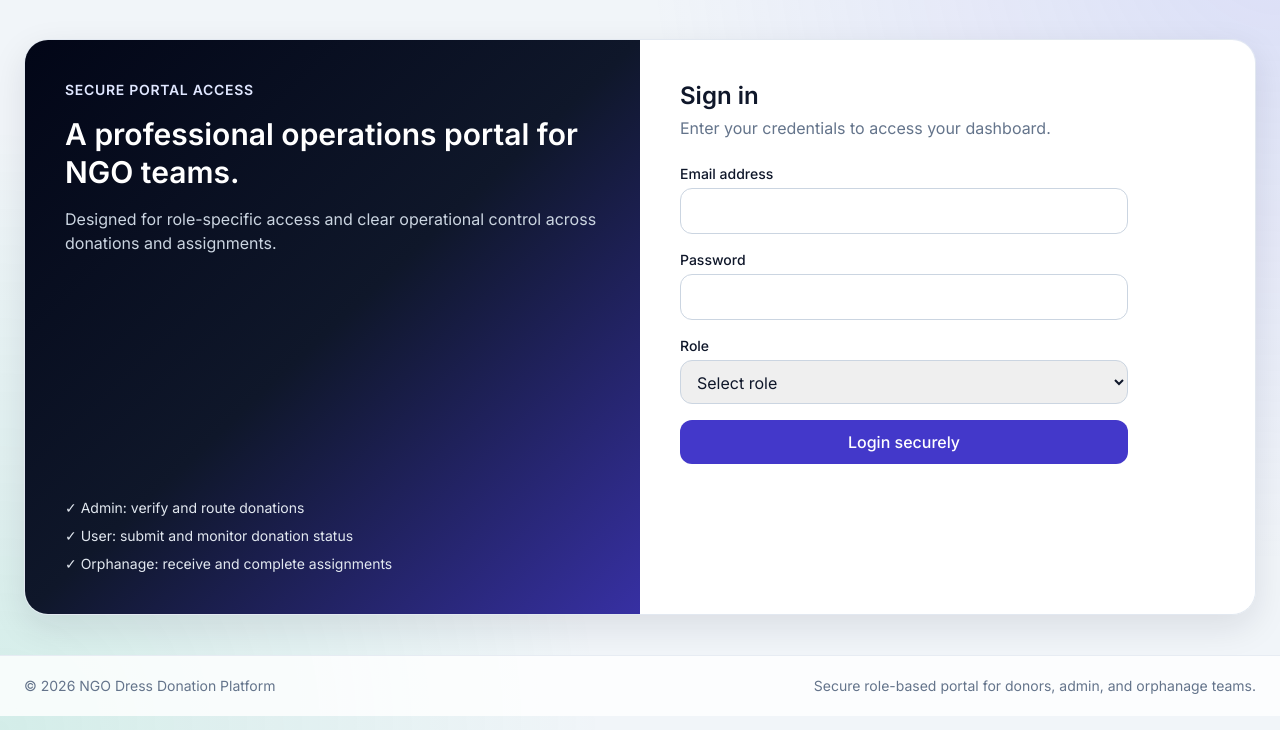
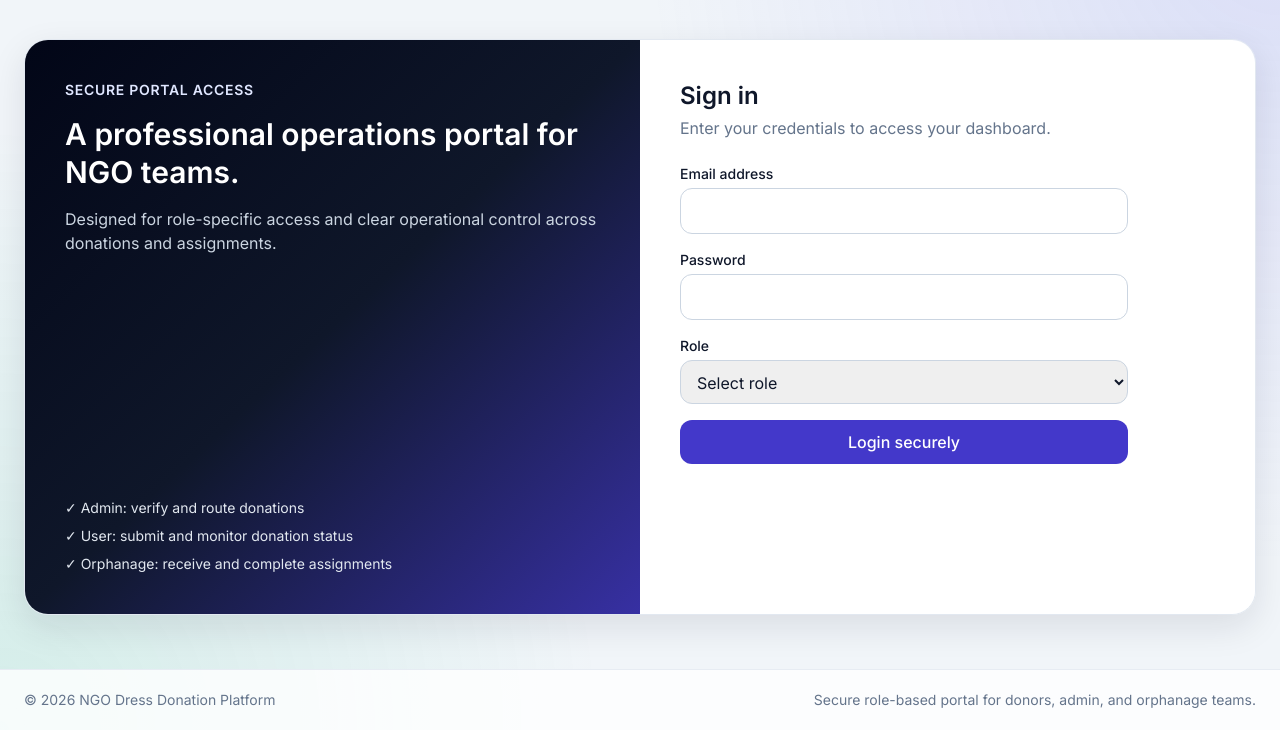
Before and after one commit to tester-6040/Ngo, a PHP site: page /login in a window 1280 px wide. Shown: the part 70-800 px from the top of the page. Run offline with PHP 8.4, Linux system fonts and the light colour scheme; some libraries are stand-ins or nearby versions.

Commit message:
Refine header/logout behavior and pin footer layout

```diff
--- a/layout.php
+++ b/layout.php
@@ -54,7 +54,7 @@ function render_header(string $title): void
             }
         </script>
     </head>
-    <body class="bg-slate-100 text-slate-900 min-h-screen font-sans antialiased">
+    <body class="bg-slate-100 text-slate-900 min-h-screen font-sans antialiased flex flex-col">
     <div class="fixed inset-0 -z-10 bg-[radial-gradient(circle_at_top_right,_rgba(99,102,241,0.16),_transparent_42%),radial-gradient(circle_at_bottom_left,_rgba(16,185,129,0.13),_transparent_40%)]"></div>
     <nav class="sticky top-0 z-20 backdrop-blur bg-white/90 border-b border-slate-200/80">
         <div class="max-w-7xl mx-auto px-6 py-4 flex items-center justify-between">
@@ -66,7 +66,10 @@ function render_header(string $title): void
                         <?= h(ucfirst($user['role'])) ?>
                     </span>
                     <span class="text-slate-500 hidden md:block"><?= h($user['name']) ?></span>
-                    <a class="bg-slate-900 hover:bg-slate-800 text-white px-4 py-2 rounded-lg" href="<?= h(route_url('logout')) ?>">Logout</a>
+                    <form method="post" action="<?= h(route_url('logout')) ?>" class="inline-block">
+                        <input type="hidden" name="csrf_token" value="<?= h(csrf_token()) ?>">
+                        <button class="bg-slate-900 hover:bg-slate-800 text-white px-4 py-2 rounded-lg">Logout</button>
+                    </form>
                 <?php else: ?>
                     <a class="text-slate-600 hover:text-slate-900" href="<?= h(route_url('login')) ?>">Login</a>
                     <a class="bg-brand-700 hover:bg-brand-600 text-white px-4 py-2 rounded-lg" href="<?= h(route_url('register')) ?>">Create account</a>
@@ -74,7 +77,7 @@ function render_header(string $title): void
             </div>
         </div>
     </nav>
-    <main class="max-w-7xl mx-auto px-6 py-10">
+    <main class="max-w-7xl w-full mx-auto px-6 py-10 flex-1">
     <?php
 
     foreach (consume_flash() as $item) {
@@ -90,7 +93,7 @@ function render_footer(): void
 {
     ?>
     </main>
-    <footer class="border-t border-slate-200/80 bg-white/80">
+    <footer class="border-t border-slate-200/80 bg-white/80 mt-auto">
         <div class="max-w-7xl mx-auto px-6 py-5 text-sm text-slate-500 flex flex-wrap items-center justify-between gap-2">
             <p>© <?= h((string) date('Y')) ?> NGO Dress Donation Platform</p>
             <p>Secure role-based portal for donors, admin, and orphanage teams.</p>
--- a/logout.php
+++ b/logout.php
@@ -3,6 +3,12 @@
 declare(strict_types=1);
 
 require_once __DIR__ . '/helpers.php';
+
+if ($_SERVER['REQUEST_METHOD'] !== 'POST') {
+    redirect();
+}
+
+verify_csrf();
 
 $_SESSION = [];
 if (ini_get('session.use_cookies')) {
```
Also changed, not shown: index.php (+7 -2 lines).
